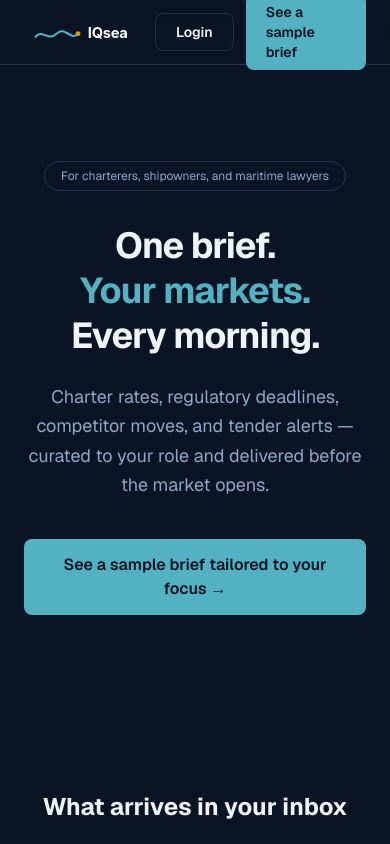
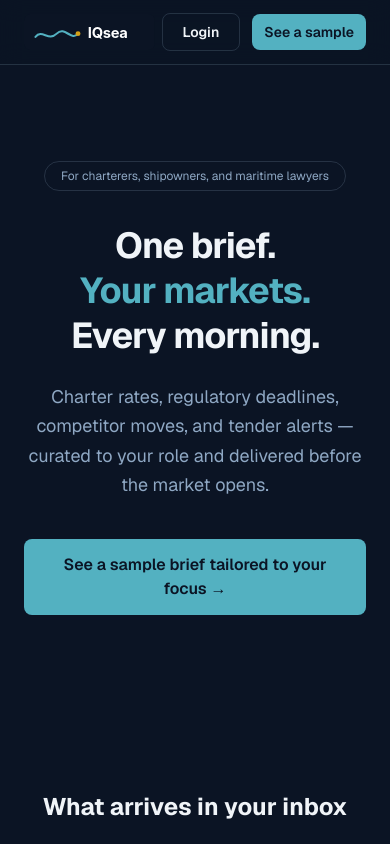
Before and after one commit to jonasrydbirk-glitch/intel-brief-web, a Next.js app: page / in a window 390 px wide. Shown: the top 844 px of the page. Built offline with nearby package versions, Linux system fonts and the light colour scheme.

Commit message:
fix(landing): shorter nav CTA that fits mobile
"See a sample brief" was wrapping to 3 lines on small phones.
Shortened to "See a sample" + whitespace-nowrap + tighter mobile
padding so it holds on one line at all viewport sizes.

Co-Authored-By: Claude Sonnet 4.6 <noreply@anthropic.com>

```diff
--- a/app/page.tsx
+++ b/app/page.tsx
@@ -84,9 +84,9 @@ export default function LandingPage() {
             </Link>
             <Link
               href="/onboard"
-              className="rounded-lg bg-accent px-5 py-2 text-sm font-semibold text-accent-foreground hover:brightness-110 transition"
+              className="rounded-lg bg-accent px-3 sm:px-5 py-2 text-sm font-semibold text-accent-foreground hover:brightness-110 transition whitespace-nowrap"
             >
-              See a sample brief
+              See a sample
             </Link>
           </div>
         </div>
```
